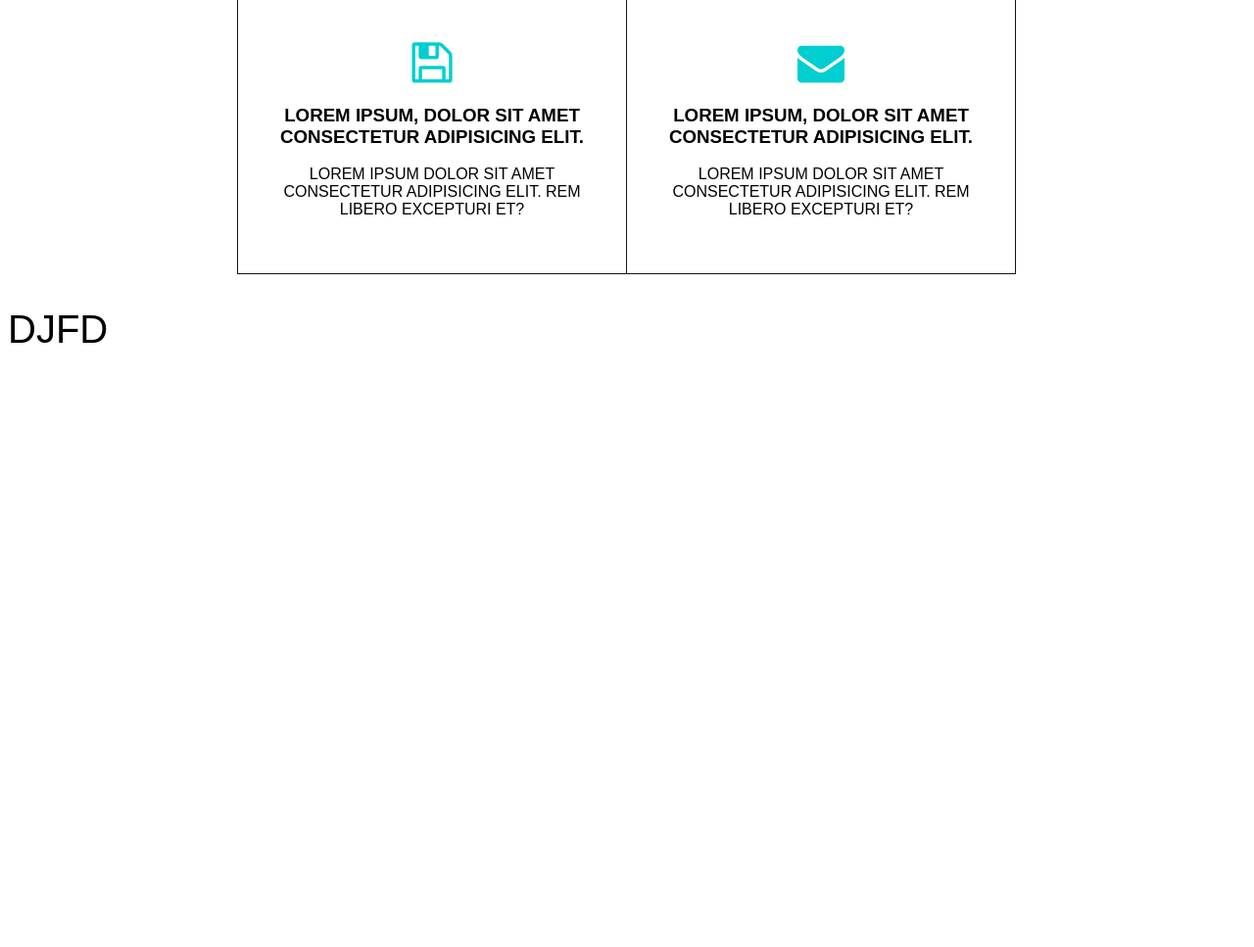
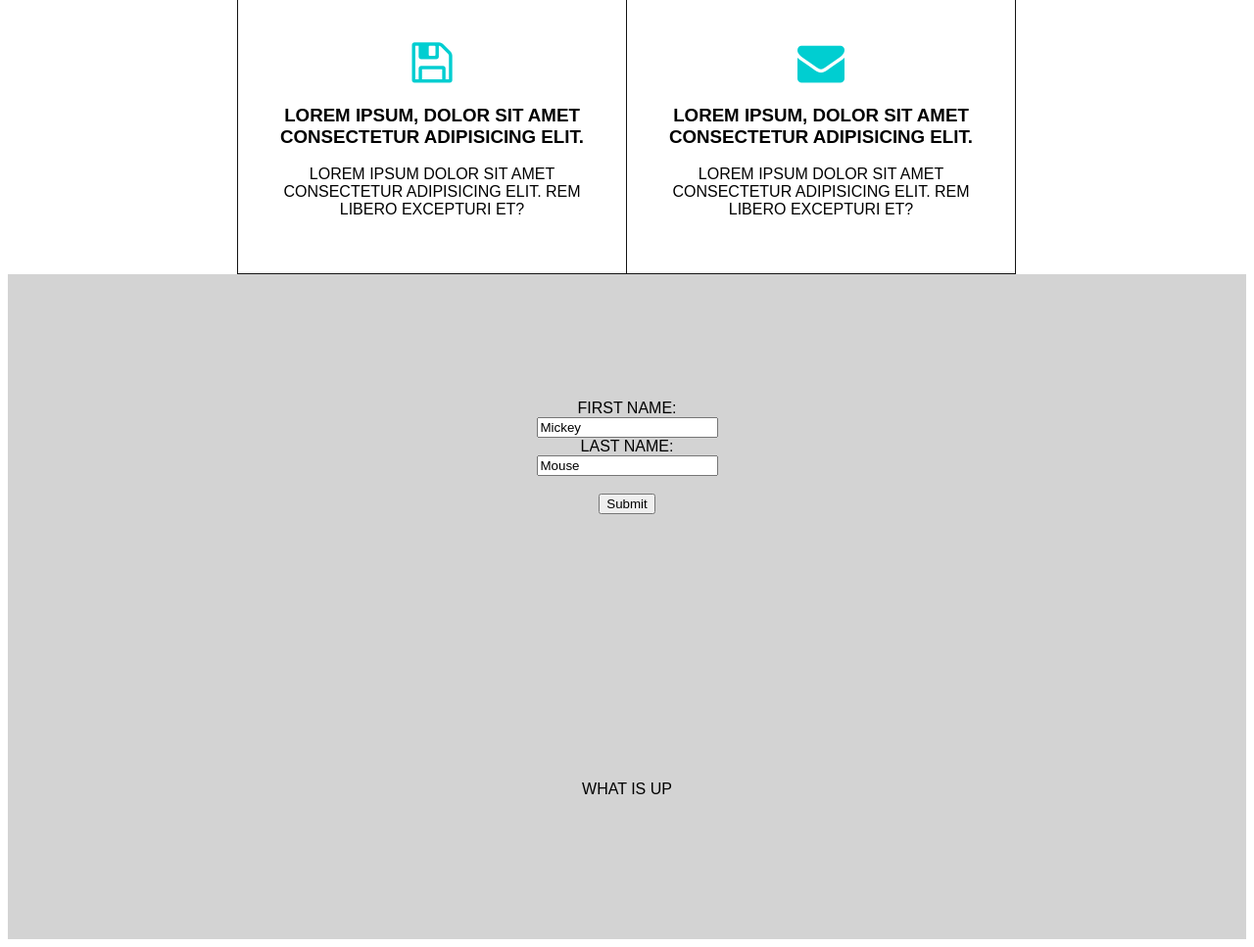
Before and after one commit to torres10luis/whprojects, a PHP site: page /template.html in a window 1280 px wide. Shown: the part 1099-2066 px from the top of the page at 98% size. Before the commit the page ends 1449 px from the top, so only its background shows below. Run offline with PHP 8.4, Linux system fonts and the light colour scheme.

Commit message:
another replica of website

```diff
--- a/march2/css/template.css
+++ b/march2/css/template.css
@@ -96,4 +96,16 @@ header div {
   font-size: 300%;
   color: darkturquoise;
 }
+
+.content {
+  padding: 10vw 2vw;
+  text-align: center;
+  background-color: lightgray;
+}
+
+.boy {
+  padding: 10vw 3vw;
+  text-align: center;
+  background-color: lightgray;
+}
 /*# sourceMappingURL=template.css.map */
--- a/march2/css/template.scss
+++ b/march2/css/template.scss
@@ -89,3 +89,16 @@ header div{
         color: $keycolor;
     }
 }
+
+.content {
+    padding: 10vw 2vw; //10vw 2vw 10vw 2vw
+    text-align: center;
+    background-color: lightgray;
+
+}
+.boy {
+    padding: 10vw 3vw;
+    text-align: center;
+    background-color: lightgray;
+
+}
--- a/march2/template.html
+++ b/march2/template.html
@@ -48,13 +48,26 @@
 
         </ul>
     </section>
-    <section>
 
-        <h1>
-            djfd
-        </h1>
+    <section class="content">
+            <form action="/action_page.php">
+                First name:<br>
+                <input type="text" name="firstname" value="Mickey">
+                <br>
+                Last name:<br>
+                <input type="text" name="lastname" value="Mouse">
+                <br><br>
+                <input type="submit" value="Submit">
+              </form>
+    </section>
 
+    <section class="boy">
+        <form action="/action_page.php">
+            <p>what is up</p>
     </section>
+
+
+
 
 </body>
 </html>
```
Also changed, not shown: 1 other file.
